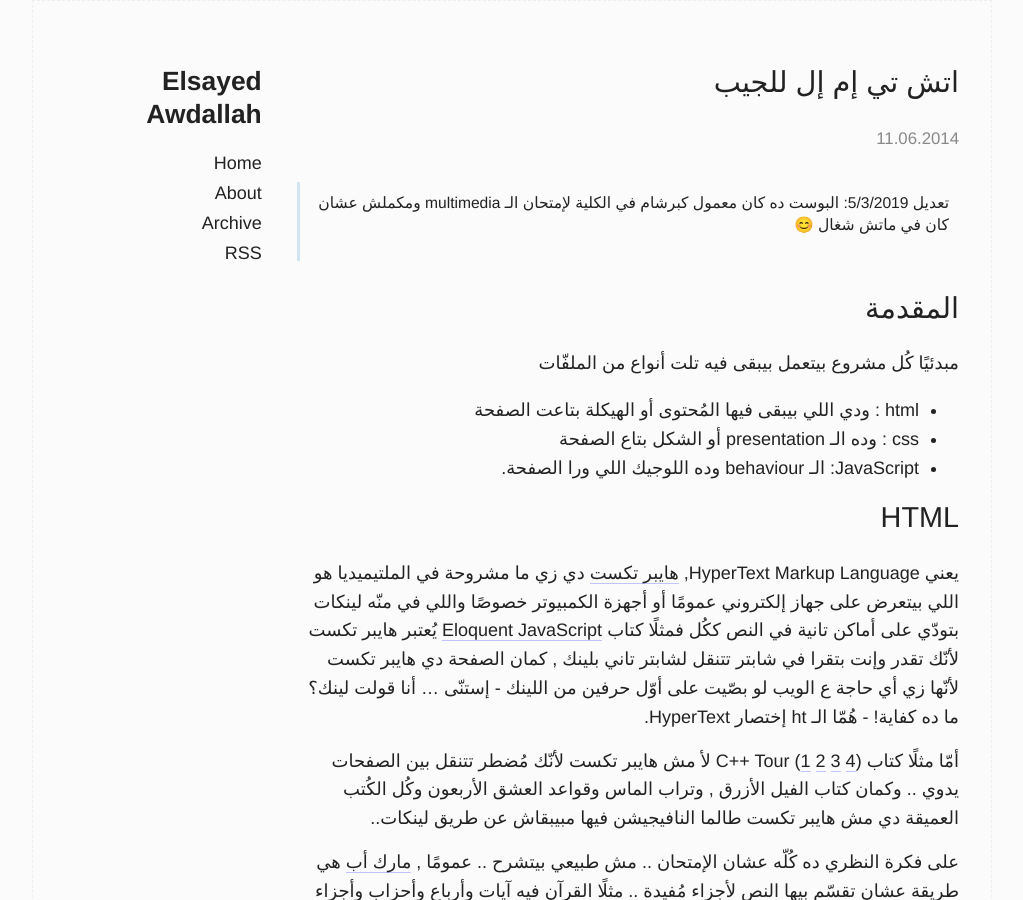
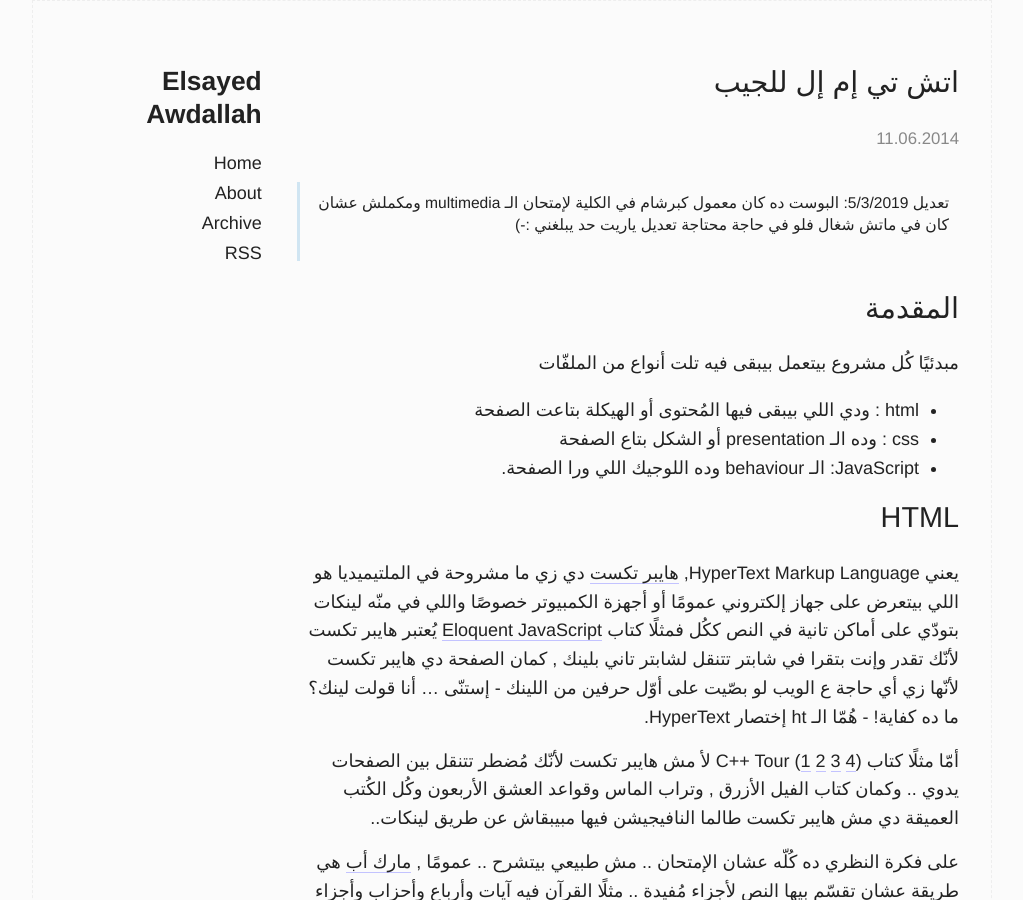
Before and after one commit to eawd/eawd.github.io, a Jekyll site: the page built from _posts/2014-06-14-pocket-html.md, in a window 1280 px wide and 900 px high. Shown: the whole window, without its empty margins (128-1151 px from the left). Built offline with Jekyll 4.4.1, drawn with Linux system fonts in a browser that asks for light colours; some of the changed text lies outside the part shown.

Commit message:
update pocket-html

````diff
--- a/_posts/2014-06-14-pocket-html.md
+++ b/_posts/2014-06-14-pocket-html.md
@@ -6,7 +6,7 @@
 categories: arabic html
 ---
 
-> <span dir="rtl"> تعديل 5/3/2019: البوست ده كان معمول كبرشام في الكلية لإمتحان الـ multimedia ومكملش عشان كان في ماتش شغال 😊 <span>
+> <span dir="rtl"> تعديل 5/3/2019: البوست ده كان معمول كبرشام في الكلية لإمتحان الـ multimedia ومكملش عشان كان في ماتش شغال فلو في حاجة محتاجة تعديل ياريت حد يبلغني :-) <span>
 
 # المقدمة
 
@@ -135,7 +135,9 @@
 
 inline container بستخدمه عشان أحُط فيه حاجات تانية بس ده إنلاين يعني مبيحجزش مٌربّع كامل مُمكن أحُطّه حوالين كلام صُغيّر ويفضل في نفس السطر.
 
-    I'm <span style="display:none">not </span>donkey.
+```html
+I'm <span style="display:none">not </span>donkey.
+```
 
 ### h1..h6
 
@@ -146,13 +148,17 @@
 
 إختصار paragraph بتعمل فقرة كتابة
 
-    <p>
+```html
+<p>
     يشرب أحمد اللبن. أحمد ولد قوي.
-    </p>
+</p>
+```
 
 ### u, b, i, strong, em
 
 زي ما موجودين في برامج زي الورد كدة.
+
+
 `<b>` = `<strong>` : **bold** , `<u>`: <u>underlined</u> , `<i>` = `<em>` : _italic_
 
 ```html
@@ -428,7 +434,7 @@
 بتعرف فانكشن في الجافا سكريبت بإنّك تكتب كلمة فنكشن وبعد كدة إسم الفنكشن وبعد كدة الأرجيومنتس مثلًا:
 
 ```js
-function hello(x){
+function hello (x) {
     return "hello, " + x;
 }
 ```
@@ -436,7 +442,7 @@
 في طريقة تانية إنّك تأساين أنونيموس فنكشن لفاريابُل موجود فالتعريف اللي فوق بيساوي بالظبط ده :
 
 ```js
-var hello = function(x){
+var hello = function (x) {
     return "hello, " + x;
 }
 ```
@@ -446,8 +452,11 @@
 ## Selecting HTML Elements
 
 الموضوع له علاقة بالـ DOM => Document Object Model أنا كاتب الإختصار عشان مُمكن نتسئل فيه , بس شرح الدوم نفسه كبير شوية فباختصار هو بيعمل الإتش تي إم إل إليمنتس على هيئة تري وعشان يختار إليمنت بيـ traverse التري دي الفنكشنز المُهمة في الدوم بالنسبالنا هي:
+
 `var s = document.getElementById('ss');` دي بتختار الإليمنت اللي الآي دي بتاعه ss وبتأساينها لـ s.
+
 `var y = document.getElementsByTagName('p');` دي بترجّع أراي فيها كُل الإليمنتس اللي التاج بتاعها p.
+
 `var x = document.getElementsByClassName('important');` دي بترجّع أراي بكُل الإليمنتس اللي فيها كلاس important.
 الكلاسز والآي دي مشروحة في السي إس إس فوق , والأراي بأكسسها عن طريق الإندكس زي اللغات التانية عادي وببدأ من 0 برضو مثلًا `x[0]` بتختار أوّل قيمة في الأراي إكس.
 
````
